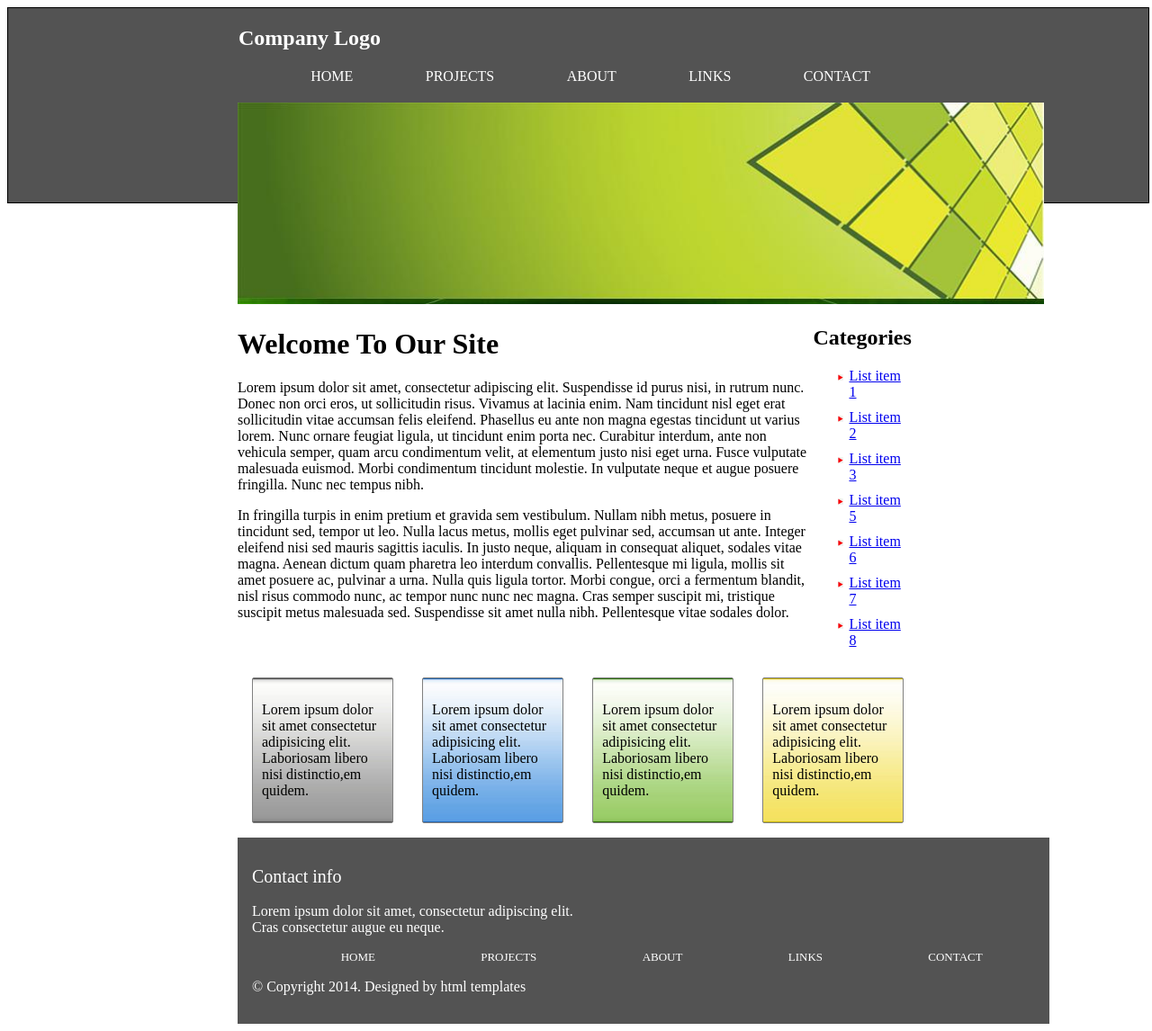
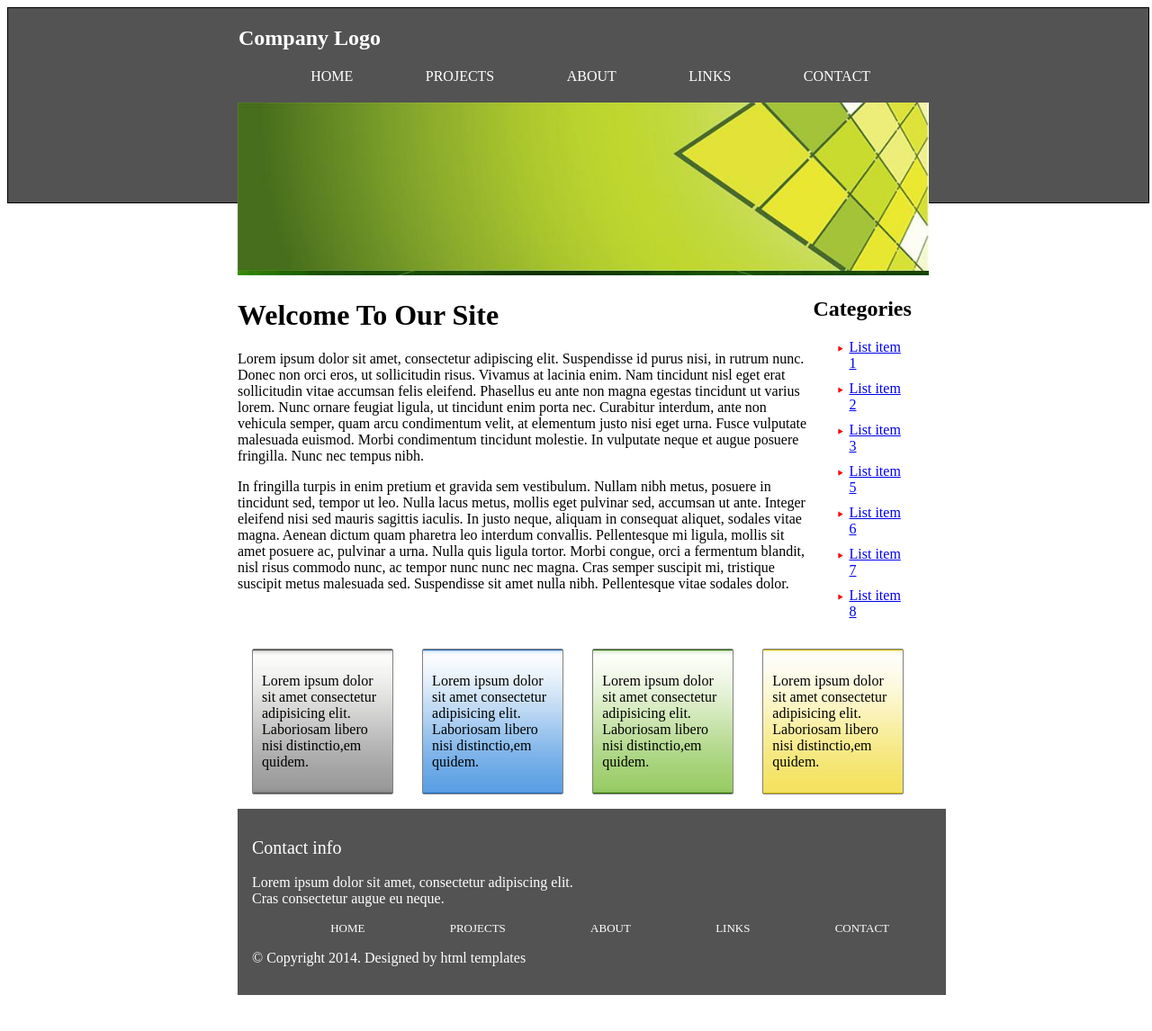
Before and after one commit to sjmeshram1998/html-css-template, a plain HTML site: page index.html in a window 1280 px wide. Shown: the whole page at 90% size. After the commit the page ends 1114 px from the top, so only its background shows below. Drawn offline with Linux system fonts and the light colour scheme.

Commit message:
style added

```diff
--- a/style.css
+++ b/style.css
@@ -38,7 +38,7 @@
 
 .image {
 
-    width: 70vw;
+    width: 60vw;
     /* height: auto; */
     margin-top: -7rem;
     margin-left: 20vw;
@@ -101,7 +101,7 @@
 
 .footer {
     /* height: 8rem; */
-    width: 57vw;
+    width: 50vw;
     /* border: 1px solid red; */
     margin-left: 20vw;
     background-color: #535353;
@@ -266,7 +266,7 @@
 
     .footer {
         /* height: 10rem; */
-        width: 26rem;
+        /* width: 32rem; */
     }
 
     .image {
@@ -296,7 +296,7 @@
 
     .footer {
         display: block;
-        width: 65vw;
+        width: 60vw;
         padding: 1rem;
     }
     .nav-footer-f p {
@@ -345,7 +345,7 @@
 
     .footer {
         display: block;
-        width: 68vw;
+        width: 59vw;
         padding: 1rem;
     }
     .nav-footer-f p {
```
